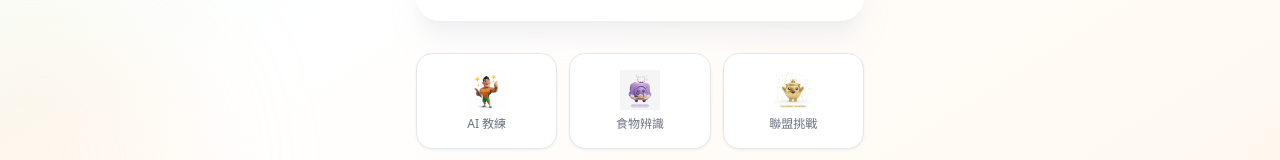
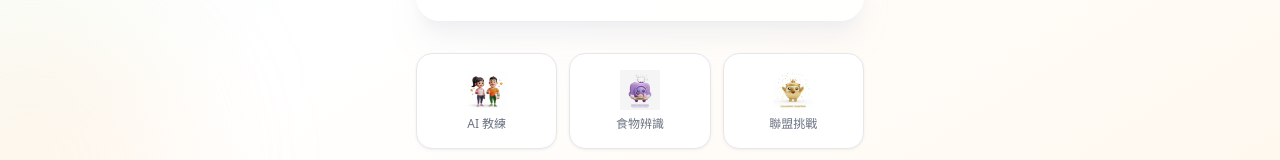
Before and after one commit to JasonLee1002-coder/Fit-Alliance, a Next.js app: page /login in a window 1280 px wide. Shown: the part 556-716 px from the top of the page. Built offline with nearby package versions, Linux system fonts and the light colour scheme.

Commit message:
feat: AI教練換成一男一女雙人組圖示
Co-Authored-By: Claude Sonnet 4.6 <noreply@anthropic.com>

```diff
--- a/src/app/(auth)/login/page.tsx
+++ b/src/app/(auth)/login/page.tsx
@@ -77,7 +77,7 @@ export default function LoginPage() {
         {/* Features Preview */}
         <div className="mt-8 grid grid-cols-3 gap-3 text-center">
           {[
-            { img: '/char-coach-male.png', label: 'AI 教練', delay: '0.1s' },
+            { img: '/char-coaches.png', label: 'AI 教練', delay: '0.1s' },
             { img: '/nav3d-meals-sm.png', label: '食物辨識', delay: '0.2s' },
             { img: '/nav3d-challenge-sm.png', label: '聯盟挑戰', delay: '0.3s' },
           ].map(item => (
--- a/src/app/(main)/coach/loading.tsx
+++ b/src/app/(main)/coach/loading.tsx
@@ -11,7 +11,7 @@ export default function CoachLoading() {
         className="bg-gradient-to-br from-emerald-50 to-teal-50 rounded-3xl p-6 border border-emerald-100 text-center"
       >
         <motion.img
-          src="/char-coach-male.png"
+          src="/char-coaches.png"
           alt=""
           className="w-20 h-20 mx-auto mb-3 drop-shadow-lg"
           animate={{ y: [0, -6, 0] }}
--- a/src/components/coach/coach-chat.tsx
+++ b/src/components/coach/coach-chat.tsx
@@ -47,7 +47,7 @@ export default function CoachChat({ userId, userName }: Props) {
     <div className="flex flex-col h-[calc(100vh-6rem)] lg:h-[calc(100vh-3rem)]">
       {/* Header */}
       <div className="flex items-center gap-3 pb-4 border-b border-gray-100">
-        <img src="/char-coach-male.png" alt="AI教練" className="w-11 h-11 drop-shadow" />
+        <img src="/char-coaches.png" alt="AI教練" className="w-11 h-11 drop-shadow" />
         <div>
           <h1 className="text-lg font-bold text-gray-900">AI 教練 小聯</h1>
           <p className="text-xs text-gray-400">你的專屬減脂顧問</p>
@@ -62,7 +62,7 @@ export default function CoachChat({ userId, userName }: Props) {
             className={`flex ${message.role === 'user' ? 'justify-end' : 'justify-start'}`}
           >
             {message.role === 'assistant' && (
-              <img src="/char-coach-male.png" alt="" className="w-8 h-8 mr-1 flex-shrink-0 mt-1 drop-shadow" />
+              <img src="/char-coaches.png" alt="" className="w-8 h-8 mr-1 flex-shrink-0 mt-1 drop-shadow" />
             )}
             <div
               className={`max-w-[80%] px-4 py-3 rounded-2xl text-sm leading-relaxed whitespace-pre-wrap ${
@@ -81,7 +81,7 @@ export default function CoachChat({ userId, userName }: Props) {
 
         {isStreaming && allMessages[allMessages.length - 1]?.role !== 'assistant' && (
           <div className="flex justify-start">
-            <img src="/char-coach-male.png" alt="" className="w-8 h-8 mr-1 drop-shadow yuzu-glow-pulse" />
+            <img src="/char-coaches.png" alt="" className="w-8 h-8 mr-1 drop-shadow yuzu-glow-pulse" />
             <div className="bg-white border border-purple-100 px-4 py-3 rounded-2xl rounded-bl-md shadow-sm">
               <div className="flex items-center gap-2">
                 <span className="text-xs text-purple-500 font-medium yuzu-text-glow">教練思考中</span>
--- a/src/components/dashboard/daily-checkin.tsx
+++ b/src/components/dashboard/daily-checkin.tsx
@@ -480,7 +480,7 @@ export default function DailyCheckIn({ user, records, todayRecord, dailyLog, str
       {encouragement && (
         <div className="bg-gradient-to-r from-emerald-50 to-orange-50 rounded-3xl border border-emerald-100 p-5 yuzu-pop-in">
           <div className="flex items-start gap-3">
-            <img src="/char-coach-male.png" alt="AI教練" className="w-11 h-11 rounded-full shadow flex-shrink-0" />
+            <img src="/char-coaches.png" alt="AI教練" className="w-11 h-11 rounded-full shadow flex-shrink-0" />
             <div>
               <p className="text-sm font-bold text-emerald-700 mb-1">AI 教練說：</p>
               <p className="text-gray-700 leading-relaxed">{encouragement}</p>
--- a/src/components/shared/pwa-install-prompt.tsx
+++ b/src/components/shared/pwa-install-prompt.tsx
@@ -24,7 +24,7 @@ function isStandalone(): boolean {
 
 export default function PwaInstallPrompt() {
   const appName = '瘦身減肥聯盟'
-  const appIcon = '/char-coach-male.png'
+  const appIcon = '/char-coaches.png'
   const accentColor = '#10B981'
 
   const [show, setShow] = useState(false)
```
Also changed, not shown: public/char-coaches.png (added).
